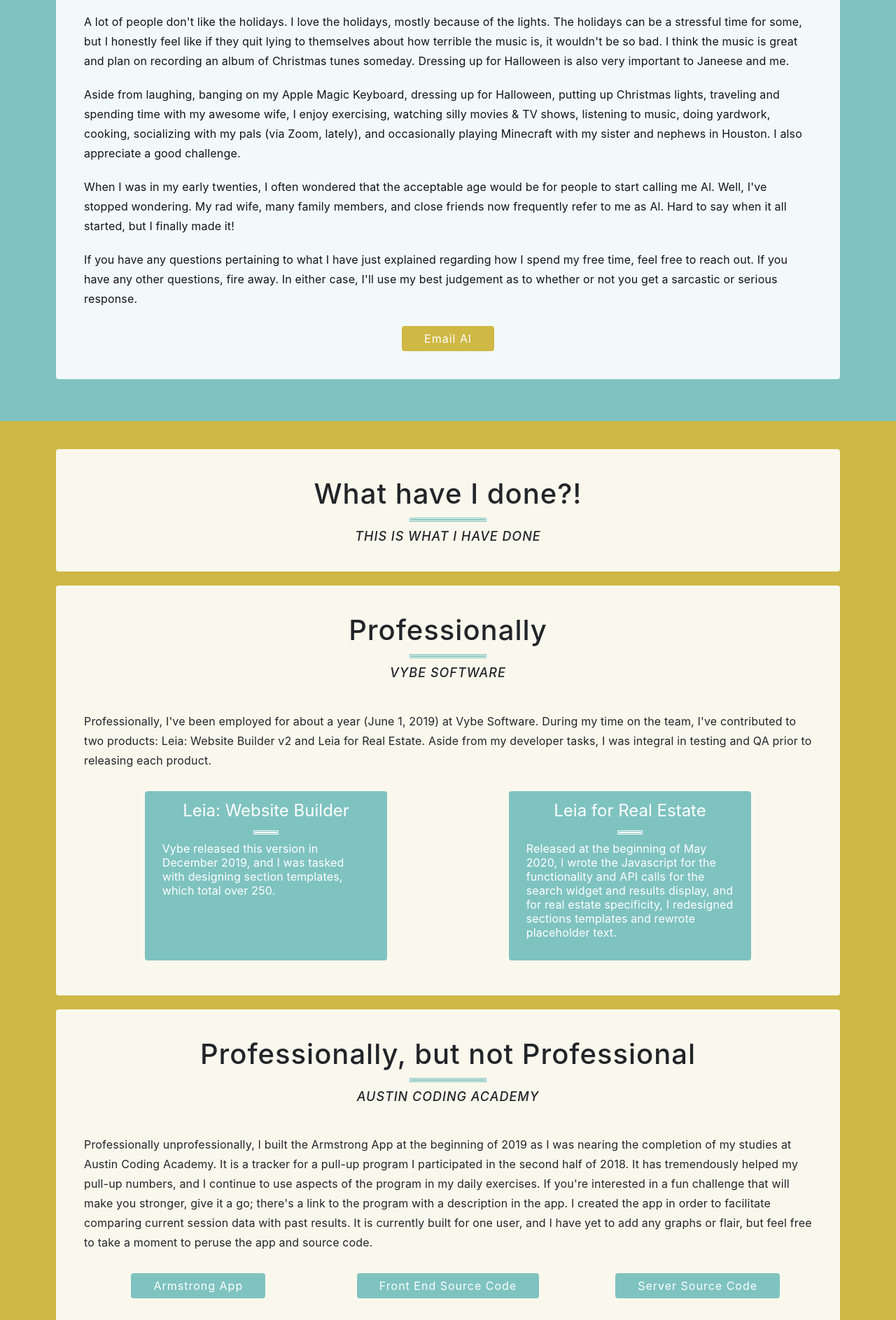
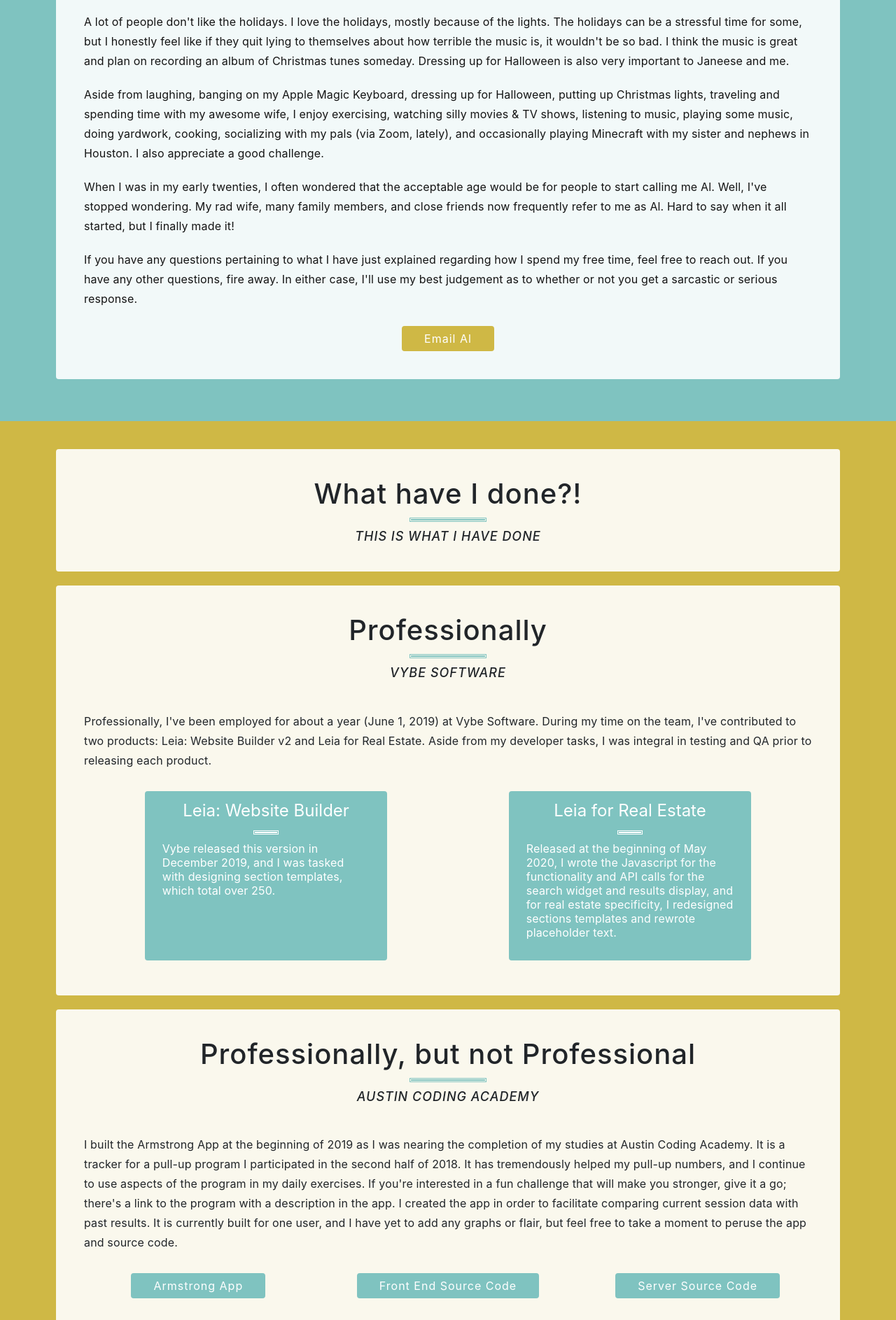
Before and after one commit to AlanHouston/AlanHouston.github.io, a plain HTML site: page index.html in a window 1280 px wide. Shown: the part 1013-2900 px from the top of the page at 70% size. Drawn offline with nearby package versions, Linux system fonts and the light colour scheme; a web font is replaced by a local one.

Commit message:
small fixes

```diff
--- a/index.html
+++ b/index.html
@@ -63,7 +63,7 @@
             <h4 class='sectionSub' id='aboutSub'>You're in luck; here you go</h4>
             <p>I'm a husband, uncle, brother, son, dog dad, rocker, Austinite, web developer, small business owner, and, most of all, I’m your buddy. One of my favorite things to do is have a good laugh. When schedules allow, I like to take trips with the best travel partner, my super cool wife, Janeese. She's my best buddy. We have a 15-year-old dog named Benji who is also my best buddy. He's losing his mind a bit, but he's still pretty spry; his breath is stinky.</p>
             <p>A lot of people don't like the holidays. I love the holidays, mostly because of the lights. The holidays can be a stressful time for some, but I honestly feel like if they quit lying to themselves about how terrible the music is, it wouldn't be so bad. I think the music is great and plan on recording an album of Christmas tunes someday. Dressing up for Halloween is also very important to Janeese and me.</p>
-            <p>Aside from laughing, banging on my Apple Magic Keyboard, dressing up for Halloween, putting up Christmas lights, traveling and spending time with my awesome wife, I enjoy exercising, watching silly movies & TV shows, listening to music, doing yardwork, cooking, socializing with my pals (via Zoom, lately), and occasionally playing Minecraft with my sister and nephews in Houston. I also appreciate a good challenge.</p>
+            <p>Aside from laughing, banging on my Apple Magic Keyboard, dressing up for Halloween, putting up Christmas lights, traveling and spending time with my awesome wife, I enjoy exercising, watching silly movies & TV shows, listening to music, playing some music, doing yardwork, cooking, socializing with my pals (via Zoom, lately), and occasionally playing Minecraft with my sister and nephews in Houston. I also appreciate a good challenge.</p>
             <p>When I was in my early twenties, I often wondered that the acceptable age would be for people to start calling me Al. Well, I've stopped wondering. My rad wife, many family members, and close friends now frequently refer to me as Al. Hard to say when it all started, but I finally made it!</p>
             <p>If you have any questions pertaining to what I have just explained regarding how I spend my free time, feel free to reach out. If you have any other questions, fire away. In either case, I'll use my best judgement as to whether or not you get a sarcastic or serious response.</p>
             <div id='contactBtnWrap'>
@@ -102,7 +102,7 @@
                 <h3 class='sectionTitle'>Professionally, but not Professional</h3>
                 <hr class='projectsHr'>
                 <h4 class='sectionSub'>Austin Coding Academy</h4>
-                <p>Professionally unprofessionally, I built the Armstrong App at the beginning of 2019 as I was nearing the completion of my studies at Austin Coding Academy. It is a tracker for a pull-up program I participated in the second half of 2018. It has tremendously helped my pull-up numbers, and I continue to use aspects of the program in my daily exercises. If you're interested in a fun challenge that will make you stronger, give it a go; there's a link to the program with a description in the app. I created the app in order to facilitate comparing current session data with past results. It is currently built for one user, and I have yet to add any graphs or flair, but feel free to take a moment to peruse the app and source code.</p>
+                <p>I built the Armstrong App at the beginning of 2019 as I was nearing the completion of my studies at Austin Coding Academy. It is a tracker for a pull-up program I participated in the second half of 2018. It has tremendously helped my pull-up numbers, and I continue to use aspects of the program in my daily exercises. If you're interested in a fun challenge that will make you stronger, give it a go; there's a link to the program with a description in the app. I created the app in order to facilitate comparing current session data with past results. It is currently built for one user, and I have yet to add any graphs or flair, but feel free to take a moment to peruse the app and source code.</p>
                 <div id='armstrongBtnWrap' class='row'>
                     <div class='col-md-4 col-sm-12'>
                         <a class='armstrongBtn btn' href='https://alanhouston.dev/theArmstrongProgram/' target="_blank">Armstrong App</a>
```
